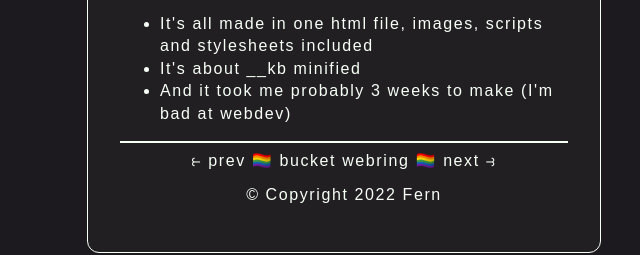
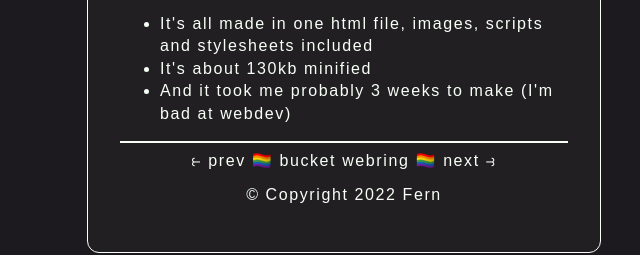
Before and after one commit to ffernn-dev/ffernn-dev.github.io, a plain HTML site: page indexWorking.html in a window 1280 px wide. Shown: the part 606-861 px from the top of the page, 296-936 px from the left. Drawn offline with Linux system fonts and the light colour scheme.

Commit message:
FU- I mean oops

```diff
--- a/indexWorking.html
+++ b/indexWorking.html
@@ -336,7 +336,7 @@
 						<p>Some info about this site:</p>
 						<ul id="siteinfo">
 							<li>It's all made in one html file, images, scripts and stylesheets included</li>
-							<li>It's about __kb minified</li>
+							<li>It's about 130kb minified</li>
 							<li>And it took me probably 3 weeks to make (I'm bad at webdev)</li>
 						</ul>
 					</div>
```
Also changed, not shown: index.html (+1 -1 lines).
